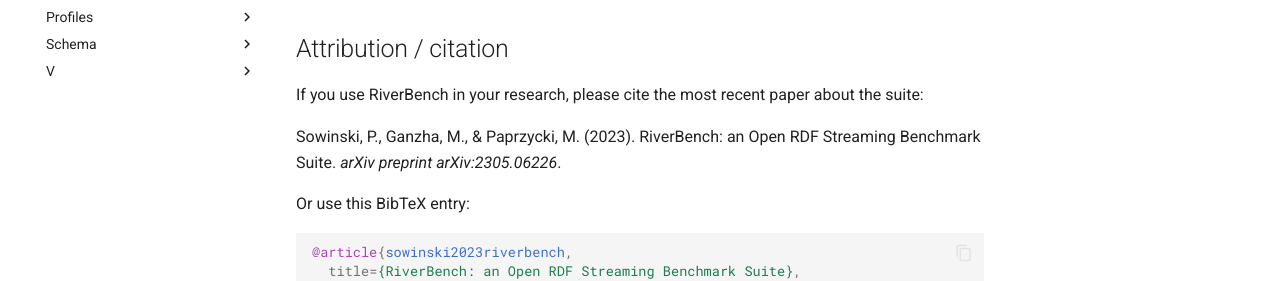
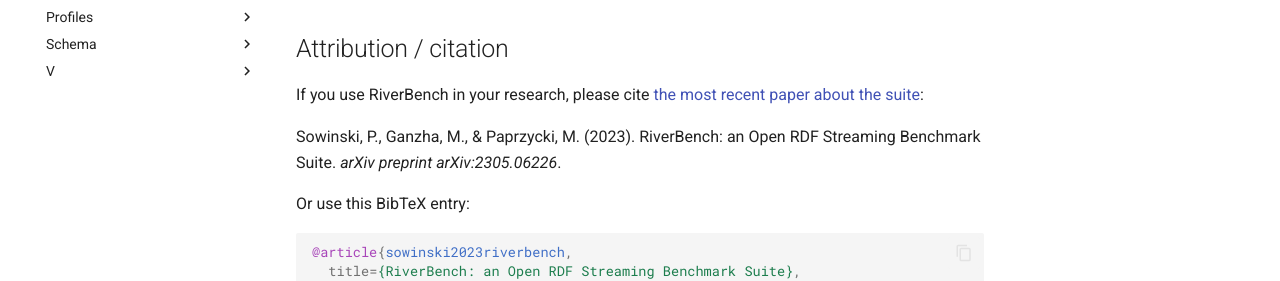
Before and after one commit to RiverBench/riverbench.github.io, an MkDocs documentation site: the page built from docs/documentation/licensing.md, in a window 1280 px wide and 1237 px high. Shown: the part 417-698 px from the top of the window. Built offline with MkDocs 1.6.1 and Material for MkDocs 9.7.7, drawn with Linux system fonts in a browser that asks for light colours; comment, search, counter and statistics services are not loaded; some of the changed lines change nothing that is shown.

Commit message:
Citation: add link to the preprint

```diff
--- a/docs/documentation/licensing.md
+++ b/docs/documentation/licensing.md
@@ -7,7 +7,7 @@
 
 ## Attribution / citation
 
-If you use RiverBench in your research, please cite the most recent paper about the suite:
+If you use RiverBench in your research, please cite [the most recent paper about the suite](https://arxiv.org/abs/2305.06226):
 
 Sowinski, P., Ganzha, M., & Paprzycki, M. (2023). RiverBench: an Open RDF Streaming Benchmark Suite. *arXiv preprint arXiv:2305.06226*.
 
```
